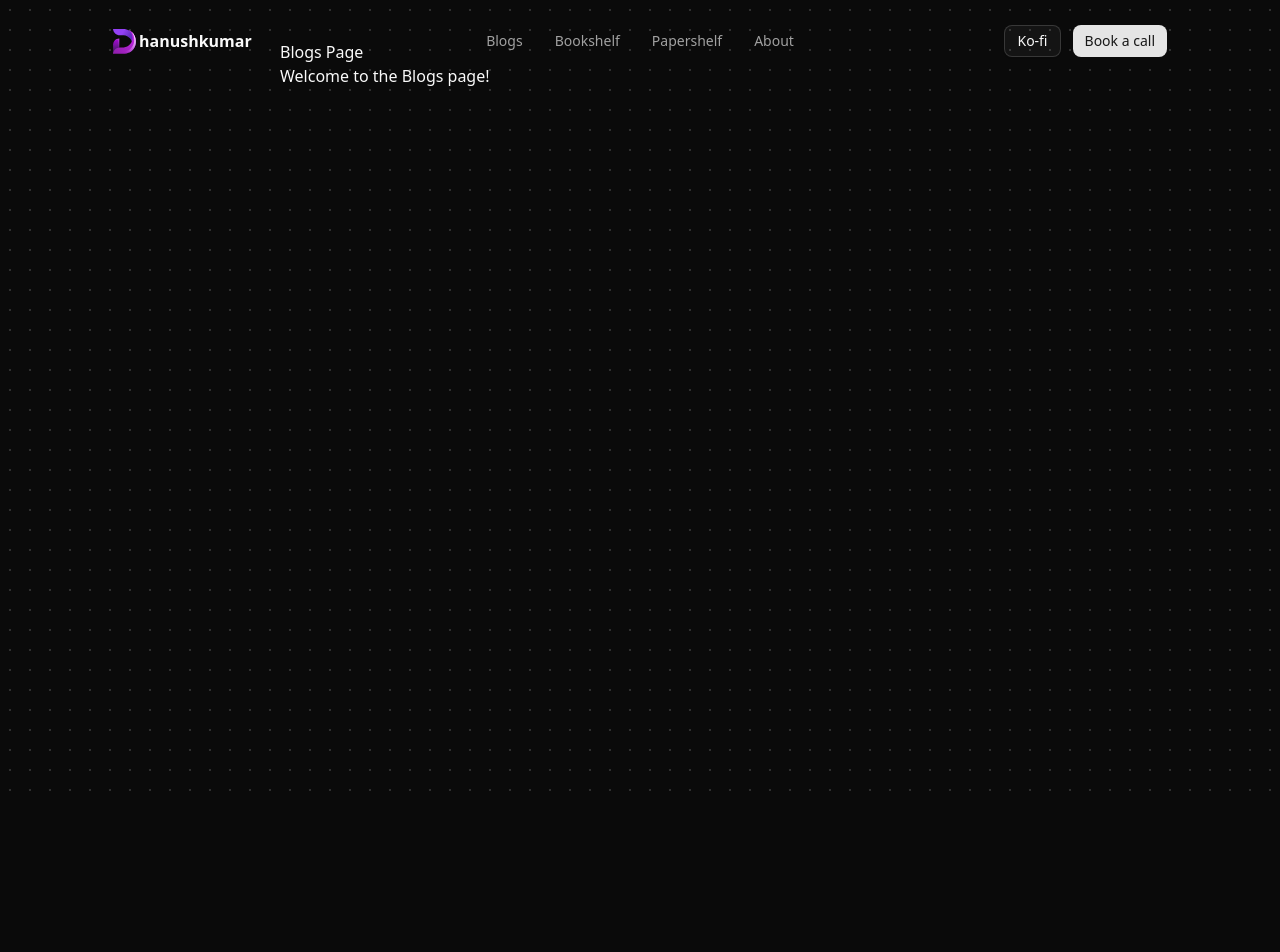
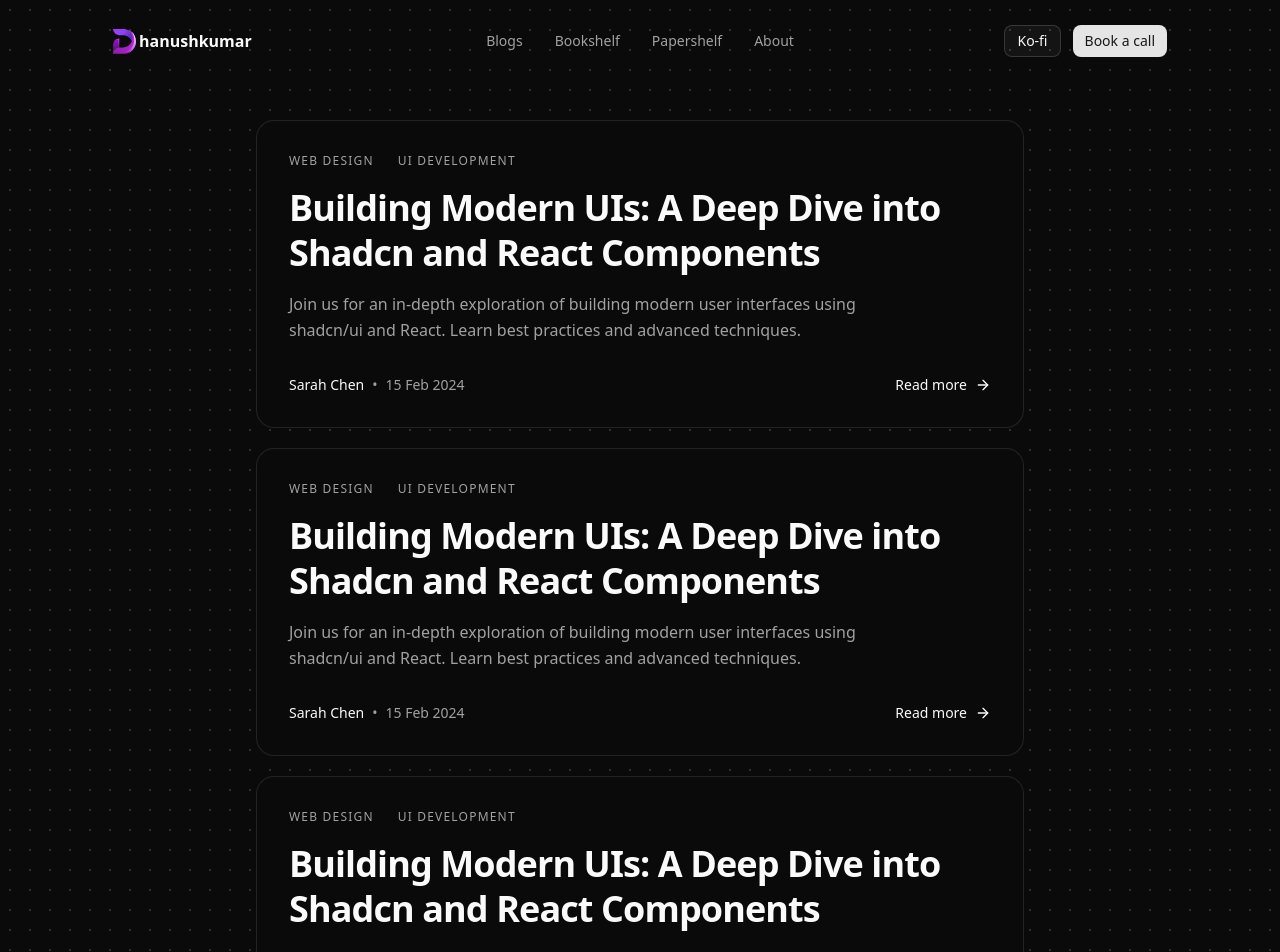
Before and after one commit to Dhanushkumar-S-G/my-website, a Next.js app: page /blogs in a window 1280 px wide. Shown: the top 952 px of the page. Before the commit the page ends 800 px from the top, so only its background shows below. Built offline with nearby package versions, Linux system fonts and the light colour scheme.

Commit message:
blogs page design

```diff
--- a/app/blogs/page.tsx
+++ b/app/blogs/page.tsx
@@ -1,8 +1,38 @@
+import { BlogCard } from "@/components/blog-card";
+
+
+
 export default function Blogs() {
   return (
-    <div className="mx-auto max-w-3xl px-6 py-10 prose prose-invert">
-      <h1>Blogs Page</h1>
-      <p>Welcome to the Blogs page!</p>
+    <div className="mx-auto max-w-3xl py-30 prose prose-invert">
+      <div className="grid grid-cols-1 gap-5">
+        <BlogCard
+          title="Building Modern UIs: A Deep Dive into Shadcn and React Components"
+          description="Join us for an in-depth exploration of building modern user interfaces using shadcn/ui and React. Learn best practices and advanced techniques."
+          author="Sarah Chen"
+          date="15 Feb 2024"
+        />
+        <BlogCard
+          title="Building Modern UIs: A Deep Dive into Shadcn and React Components"
+          description="Join us for an in-depth exploration of building modern user interfaces using shadcn/ui and React. Learn best practices and advanced techniques."
+          author="Sarah Chen"
+          date="15 Feb 2024"
+        />
+        <BlogCard
+          title="Building Modern UIs: A Deep Dive into Shadcn and React Components"
+          description="Join us for an in-depth exploration of building modern user interfaces using shadcn/ui and React. Learn best practices and advanced techniques."
+          author="Sarah Chen"
+          date="15 Feb 2024"
+        />
+        <BlogCard
+          title="Building Modern UIs: A Deep Dive into Shadcn and React Components"
+          description="Join us for an in-depth exploration of building modern user interfaces using shadcn/ui and React. Learn best practices and advanced techniques."
+          author="Sarah Chen"
+          date="15 Feb 2024"
+        />
+      </div>
+
+
     </div>
   );
 }
--- /dev/null
+++ b/components/blog-card.tsx
@@ -0,0 +1,68 @@
+import { ArrowRight } from "lucide-react"
+import Link from "next/link";
+
+type BlogCardProps = {
+  category?: string
+  subCategory?: string
+  title: string
+  description: string
+  author: string
+  date: string
+}
+
+
+export function BlogCard({
+  category = "WEB DESIGN",
+  subCategory = "UI DEVELOPMENT",
+  title,
+  description,
+  author,
+  date,
+}: BlogCardProps) {
+  return (
+    <div className="grid grid-cols-1 gap-8 rounded-2xl border bg-background p-8 mx-4 md:mx-0">
+      {/* Left content */}
+      <div className="flex flex-col justify-between">
+        <div>
+          {/* Categories */}
+          <div className="mb-4 flex items-center gap-6 text-xs font-medium uppercase tracking-widest text-muted-foreground">
+            <span>{category}</span>
+            <span>{subCategory}</span>
+          </div>
+
+          {/* Title */}
+          <h2 className="mb-4 text-3xl font-bold leading-tight tracking-tight md:text-4xl">
+            {title}
+          </h2>
+
+          {/* Description */}
+          <p className="max-w-xl text-base leading-relaxed text-muted-foreground">
+            {description}
+          </p>
+        </div>
+
+        {/* Meta + CTA */}
+        <div className="mt-8 flex items-center justify-between">
+          <p className="text-sm text-muted-foreground">
+            <span className="font-medium text-foreground">{author}</span>
+            <span className="mx-2">•</span>
+            {date}
+          </p>
+
+          <Link
+            href="/blog/shadcn-react"
+            className="
+              group inline-flex cursor-pointer items-center gap-2
+              text-sm font-medium
+              underline-offset-4
+              hover:underline
+            "
+          >
+            Read more
+            <ArrowRight className="h-4 w-4 transition-transform group-hover:translate-x-1" />
+          </Link>
+        </div>
+      </div>
+    </div>
+  )
+}
--- a/components/content-4.tsx
+++ b/components/content-4.tsx
@@ -5,7 +5,6 @@ import { TextEffect } from '@/components/ui/text-effect'
 import { TextShimmer } from './ui/text-shimmer'
 import { h5 } from 'motion/react-client'
 import { AnimatedShinyButton } from './ui/animated-shiny-button'
-import { PointerHighlight } from './ui/pointer-highlight'
 
 
 export default function ContentSection() {
--- a/components/time-line.tsx
+++ b/components/time-line.tsx
@@ -1,3 +1,4 @@
+"use client";
 import Timeline, {
   TimelineItem,
   TimelineItemDate,
@@ -5,6 +6,7 @@ import Timeline, {
   TimelineItemDescription
 } from "@/components/ui/timeline";
 import { Tooltip } from "./ui/tooltip-card";
+import { useMediaQuery } from "@mantine/hooks";
 
 const timelineData = [
   {
@@ -103,9 +105,10 @@ const months = [
 // };
 
 
-
 export function TimelineNoCardsDemo() {
+  const isMobile = useMediaQuery("(max-width: 768px)");
   return (
+    isMobile ? <></> :
     <Timeline orientation="vertical">
       {timelineData.map((item, idx) => (
         <TimelineItem key={idx} variant={item.variant}>
--- a/package.json
+++ b/package.json
@@ -9,12 +9,13 @@
     "lint": "eslint"
   },
   "dependencies": {
+    "@mantine/hooks": "^8.3.13",
     "@radix-ui/react-slot": "^1.2.4",
     "class-variance-authority": "^0.7.1",
     "clsx": "^2.1.1",
     "lucide-react": "^0.563.0",
     "motion": "^12.29.0",
-    "next": "16.1.4",
+    "next": "^16.1.6",
     "next-themes": "^0.4.6",
     "react": "^19.2.3",
     "react-dom": "19.2.3",
```
Also changed, not shown: 1 other file (tests, documents, lock files or other folders).
